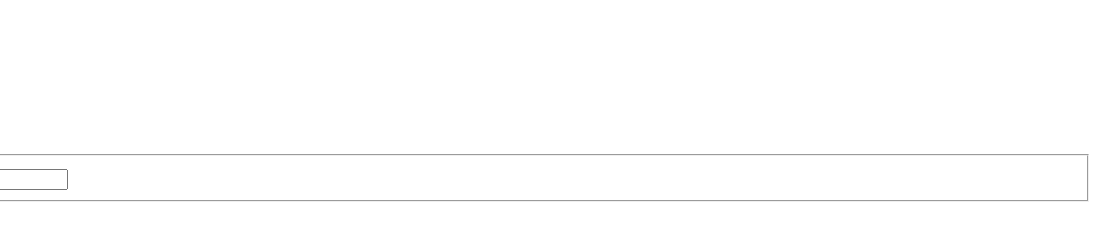
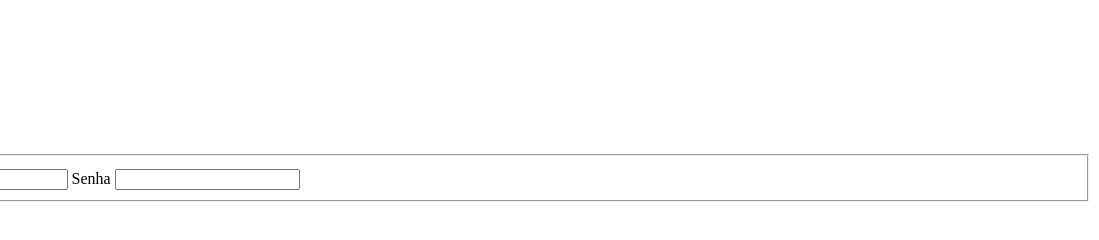
Before and after one commit to alevitorio/git-project, a plain HTML site: page index.html in a window 1280 px wide. Shown: the full height of the page, 181-1280 px from the left. Drawn offline with Linux system fonts and the light colour scheme.

Commit message:
add password

```diff
--- a/index.html
+++ b/index.html
@@ -19,6 +19,8 @@
             <legend>Form</legend>
             <label for="">nome</label>
             <input type="text">
+            <label for="">Senha</label>
+            <input type="password">
     </form>
     </fieldset>
 </body>
```
